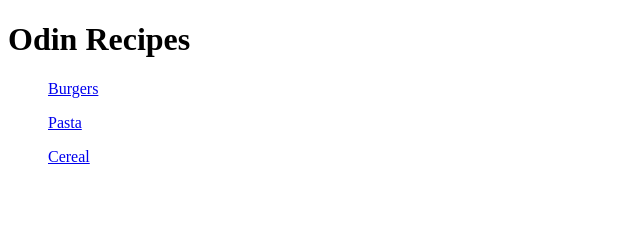
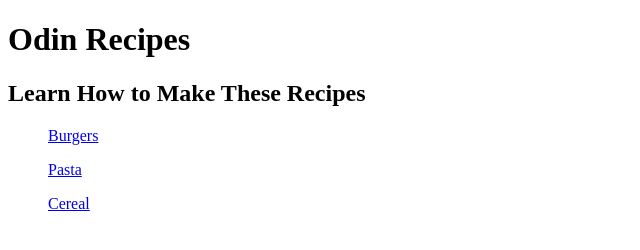
Before and after one commit to jlrvrd/odin-recipes, a plain HTML site: page index.html in a window 1280 px wide. Shown: the whole page, without its empty margins (0-640 px from the left). Drawn offline with Linux system fonts and the light colour scheme.

Commit message:
added h2 for more content

```diff
--- a/index.html
+++ b/index.html
@@ -7,6 +7,7 @@
 </head>
 <body>
     <h1>Odin Recipes</h1>
+    <p><h2>Learn How to Make These Recipes</h2></p>
     <ul>
     <p><a href="recipes/burgers.html">Burgers</a></p>
     <p><a href="recipes/pasta.html">Pasta</a></p>
```
